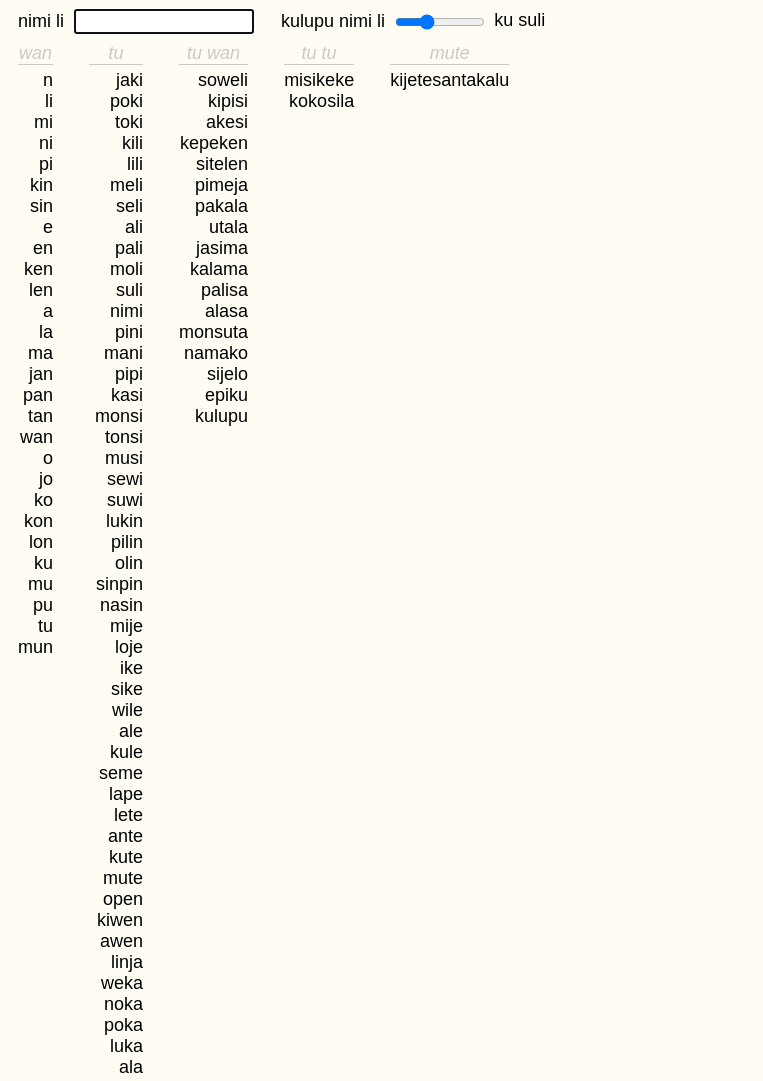
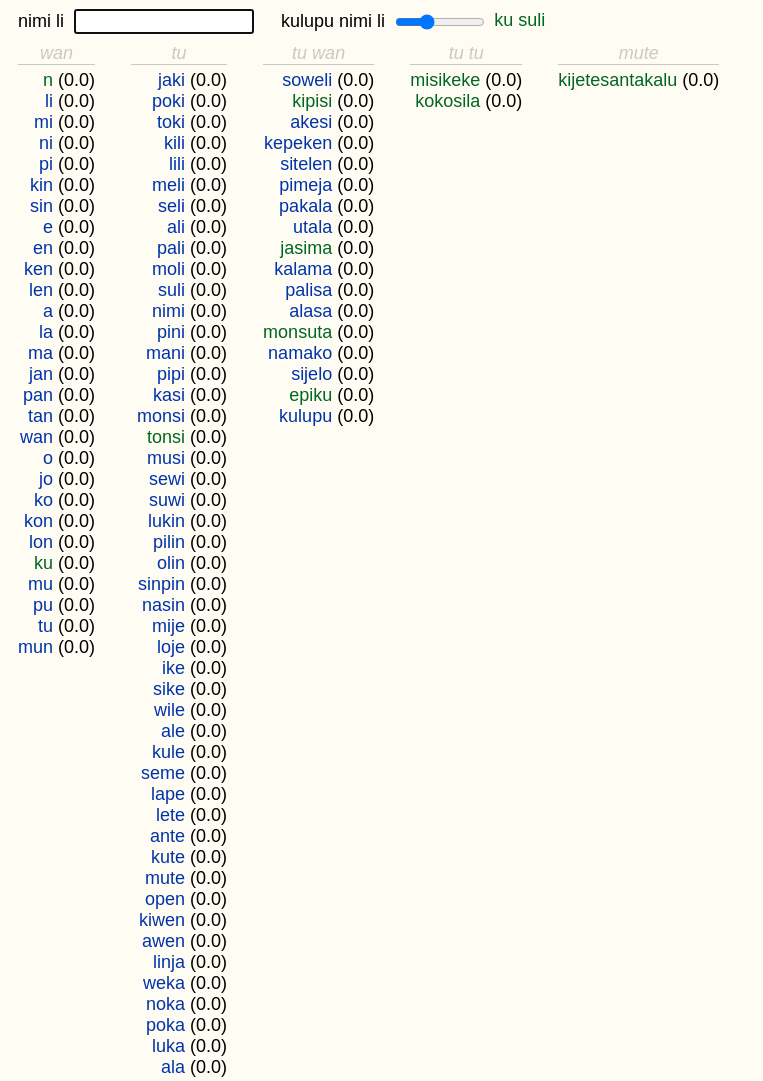
Before and after one commit to formicant/rhymusi, a website built with webpack: page public/index.html in a window 1280 px wide. Shown: the top 1081 px of the page, without its empty margins (0-763 px from the left). Built offline with nearby package versions, Linux system fonts and the light colour scheme.

Commit message:
Category colors

```diff
--- a/public/style.css
+++ b/public/style.css
@@ -73,3 +73,8 @@ main {
 .rhyme {
   list-style-type: none;
 }
+
+.category-pu      { color: #03A; }
+.category-ku-suli { color: #062; }
+.category-ku-lili { color: #750; }
+.category-ale     { color: #802; }
--- a/src/ui.ts
+++ b/src/ui.ts
@@ -18,6 +18,7 @@ export function initializeInputs(onInput: (query: string, category: number) => v
   function onCategoryInput() {
     const category = Number(categorySlider.value);
     categoryLabel.textContent = categories[category];
+    categoryLabel.className = `category-${categories[category].replace(' ', '-')}`;
     onInput(queryInput.value, category);
   }
 
@@ -36,9 +37,11 @@ export function initializeInputs(onInput: (query: string, category: number) => v
   queryInput.focus();
 }
 
+
 function getWordElement(word: Word): HTMLSpanElement {
   const wordElement = document.createElement('span');
-  wordElement.className = 'word';
+  const category = categories[word.category].replace(' ', '-');
+  wordElement.className = `word category-${category}`;
   wordElement.textContent = word.word;
   wordElement.title = word.definition;
   return wordElement;
@@ -47,10 +50,11 @@ function getWordElement(word: Word): HTMLSpanElement {
 function getRhymeElement(rhyme: Rhyme): HTMLLIElement {
   const rhymeElement = document.createElement('li');
   rhymeElement.className = 'rhyme';
+  rhymeElement.style.opacity = String((1 - Math.min(1, rhyme.distance)) * 0.8 + 0.2);
   for (const word of rhyme.words) {
     rhymeElement.appendChild(getWordElement(word));
   }
-  // rhymeElement.append(` (${rhyme.distance})`);
+  rhymeElement.append(` (${rhyme.distance.toPrecision(2)})`);
   return rhymeElement;
 }
 
```
